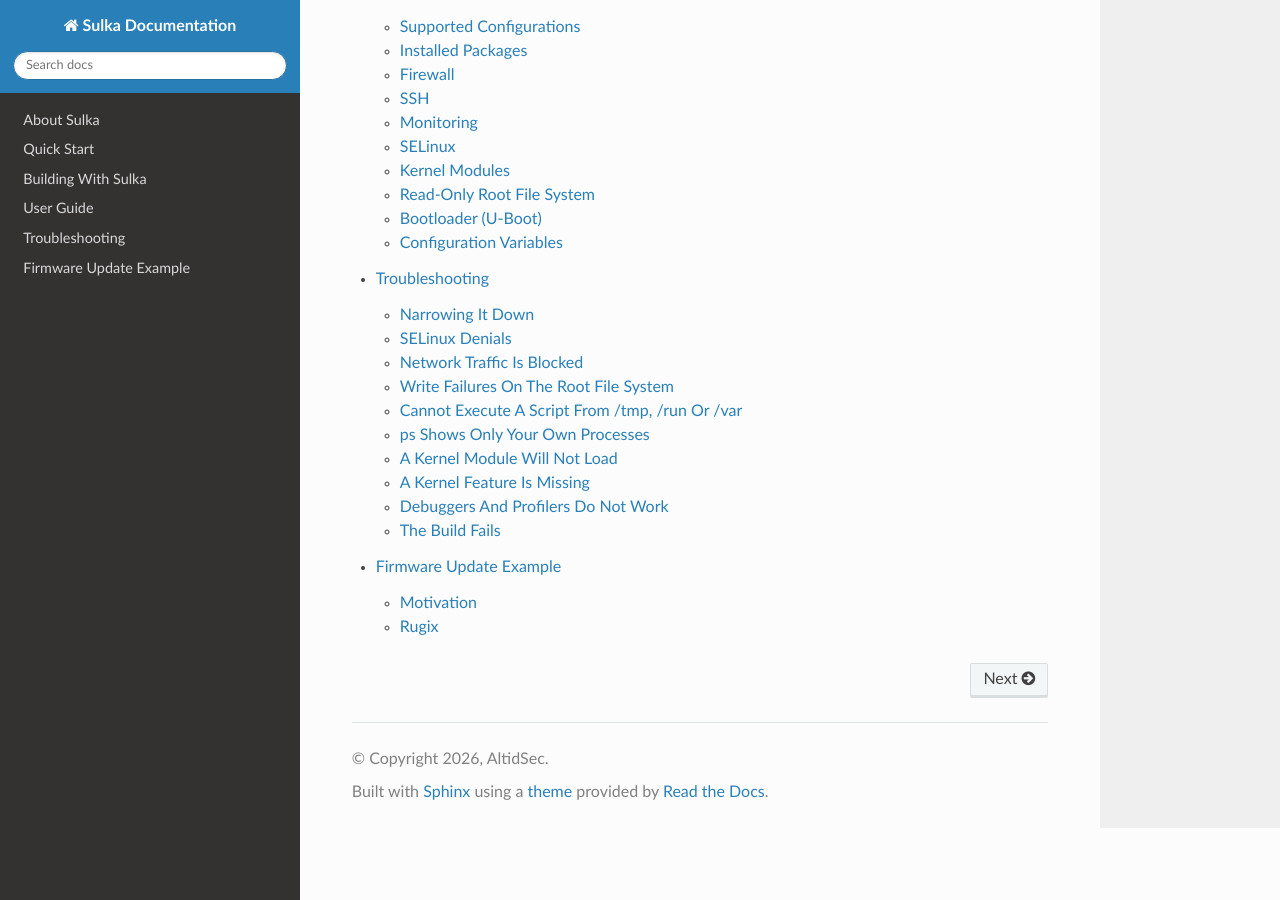
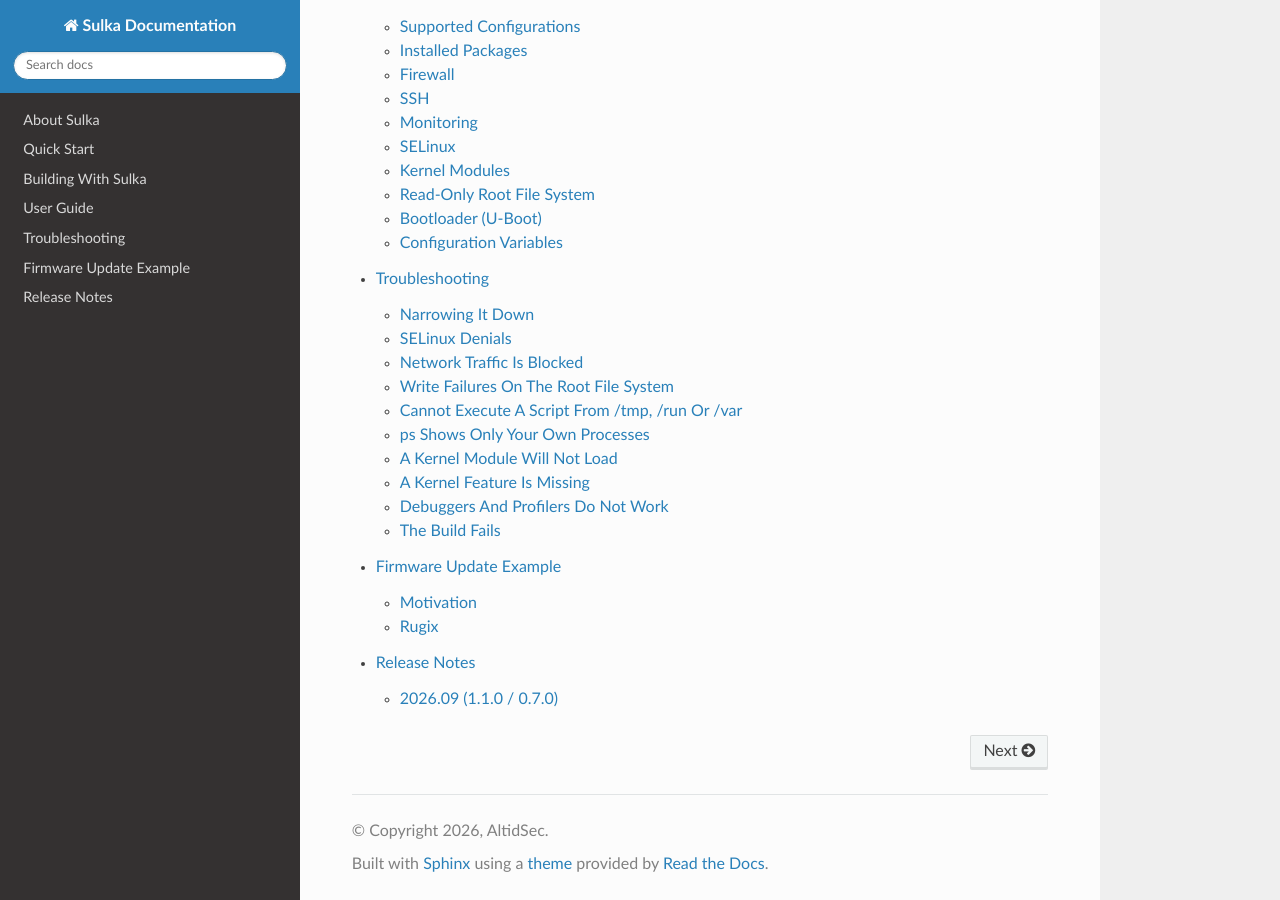
Before and after one commit to AltidSec/sulka-docs, a Sphinx documentation site: the page built from source/index.rst, in a window 1280 px wide and 900 px high, scrolled down 1565 px. Built offline with Sphinx 7.4.7 and the Read the Docs theme 3.1.0, drawn with Linux system fonts in a browser that asks for light colours; some of the changed lines change nothing that is shown.

Commit message:
release-notes, about: Add 1.1.0 content
Add a new release notes page that details the changes for each release,
starting from 1.1.0, and update the release table with the 2026.09
content.

```diff
--- a/source/about.rst
+++ b/source/about.rst
@@ -209,6 +209,7 @@
 =========== =============== =================
 Common name Wrynose (1.n.n) Scarthgap (0.n.n)
 =========== =============== =================
+2026.09     1.1.0           0.7.0
 2026.06     1.0.0           0.6.0
 \           \               0.5.1
 \           \               0.5.0
@@ -216,6 +217,8 @@
 \           \               0.3.0
 \           \               0.2.0
 =========== =============== =================
+
+See :ref:`Release Notes` for the changes in each release.
 
 Roadmap & Following Development
 *******************************
--- a/source/index.rst
+++ b/source/index.rst
@@ -32,3 +32,4 @@
    user-guide
    troubleshooting
    firmware-update
+   release-notes
--- /dev/null
+++ b/source/release-notes.rst
@@ -0,0 +1,51 @@
+Release Notes
+#############
+
+Releases that share a common name are identical from the Sulka feature point of view, so entries may cover multiple releases that are based on different versions of Yocto.
+See :ref:`Releases & Versioning` for what the version numbers tell you.
+
+2026.09 (1.1.0 / 0.7.0)
+***********************
+
+.. important::
+
+   Two changes in this release need action when you update:
+
+   * Kernel module signing is now enforced by default, and the build fails until you provide the signing keys.
+     See :ref:`Module Signing`.
+   * ``SULKA_HARDEN_FSTAB`` has been renamed to ``SULKA_HARDEN_MOUNTS``.
+     If you set the old variable in your configuration, rename it.
+
+   The next release, due by the end of 2026, is the last one to support Scarthgap.
+   If you are on the 0.n.n line, now is a good time to move to Wrynose.
+
+.. rubric:: Features
+
+* The distro configuration and the bbappends have been refactored so that the meta-layers can be used as generic hardening layers, by including a single configuration file in your own distro configuration.
+  See :ref:`Using the Hardening Without the Sulka Distro`.
+* Kernel module signing is now enforced by default.
+  The documentation walks through generating the keys, see :ref:`Building Sulka` and :ref:`Module Signing`.
+* A new option, ``SULKA_DISABLE_KERNEL_MODULES``, builds a kernel without loadable module support.
+  It is not enabled by default, except when ``SULKA_EXTRA_COMPLIANCY`` is enabled.
+  See :ref:`Disabling Kernel Modules`.
+* The ``meta-selinux`` dependency is now genuinely optional, and only required when SELinux is the selected mandatory access control module.
+* ``/tmp`` is now mounted with ``noexec``, ``nodev`` and ``nosuid`` on systemd systems as well, as it already was on sysvinit systems.
+  As the option now covers more than the ``fstab``, ``SULKA_HARDEN_FSTAB`` has been renamed to ``SULKA_HARDEN_MOUNTS``.
+  A test checking the mount options has been added.
+  See :ref:`Cannot Execute A Script From /tmp, /run Or /var` if this affects your software.
+* ``auditd`` is now part of the core packages that are always installed.
+
+.. rubric:: Bug Fixes
+
+* Fixed build warnings about an incorrect ``S`` variable in two recipes.
+  The warnings had no effect beyond the message itself.
+  A test that catches build warnings has been added so they do not return unnoticed.
+
+.. rubric:: Maintenance
+
+* All the dependency layers, such as ``openembedded-core`` and ``meta-openembedded``, have been updated.
+
+.. rubric:: Other
+
+* The documentation and the READMEs have been revamped.
+  Two new pages have been added: :ref:`Building With Sulka` and :ref:`Troubleshooting`.
```
